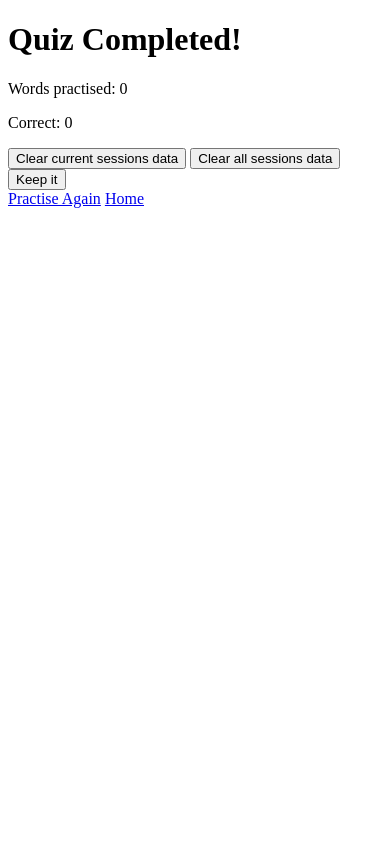
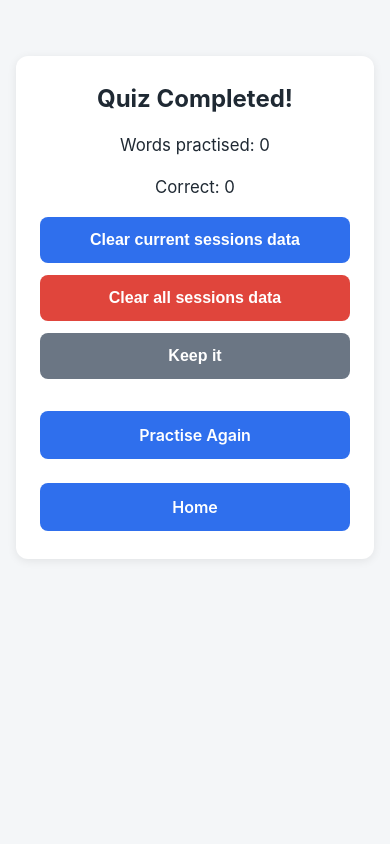
Before and after one commit to GOUTHAM9955/ielts-coach, a Flask app: page /spelling/end_quiz in a window 390 px wide. Run offline with Flask 3, Linux system fonts and the light colour scheme.

Commit message:
Add responsive CSS styling and viewport meta tags across all templates
Auto-generated by Claude Code, per Goutham's request.

Co-Authored-By: Claude Sonnet 5 <noreply@anthropic.com>

```diff
--- /dev/null
+++ b/static/style.css
@@ -0,0 +1,103 @@
+* {
+    box-sizing: border-box;
+}
+
+body {
+    margin: 0;
+    padding: 24px 16px;
+    min-height: 100vh;
+    display: flex;
+    flex-direction: column;
+    align-items: center;
+    background-color: #f4f6f8;
+    font-family: -apple-system, BlinkMacSystemFont, "Segoe UI", Roboto, Helvetica, Arial, sans-serif;
+    color: #1f2933;
+}
+
+.card {
+    width: 100%;
+    max-width: 420px;
+    background-color: #ffffff;
+    border-radius: 12px;
+    padding: 28px 24px;
+    box-shadow: 0 2px 10px rgba(0, 0, 0, 0.08);
+    text-align: center;
+    margin-top: 32px;
+}
+
+h1 {
+    font-size: 1.5rem;
+    margin-top: 0;
+    margin-bottom: 20px;
+    color: #1f2933;
+}
+
+p {
+    font-size: 1.05rem;
+    line-height: 1.5;
+}
+
+.nav-links {
+    display: flex;
+    flex-direction: column;
+    gap: 12px;
+    margin-top: 20px;
+}
+
+a.button-link,
+button {
+    display: block;
+    width: 100%;
+    padding: 14px 16px;
+    font-size: 1rem;
+    font-weight: 600;
+    border: none;
+    border-radius: 8px;
+    background-color: #2f6fed;
+    color: #ffffff;
+    text-decoration: none;
+    cursor: pointer;
+    margin-top: 12px;
+}
+
+a.button-link:active,
+button:active {
+    opacity: 0.85;
+}
+
+button[value="all"] {
+    background-color: #e0453c;
+}
+
+button[value="keep"] {
+    background-color: #6b7684;
+}
+
+input[type="text"] {
+    width: 100%;
+    padding: 14px 16px;
+    font-size: 1rem;
+    border: 1px solid #cbd2d9;
+    border-radius: 8px;
+    margin: 16px 0;
+}
+
+input[type="text"]:focus {
+    outline: none;
+    border-color: #2f6fed;
+}
+
+.correct-text {
+    color: #1a7f37;
+    font-weight: 600;
+}
+
+.wrong-text {
+    color: #d1242f;
+    font-weight: 600;
+}
+
+.word-prompt {
+    font-size: 1.2rem;
+    margin-bottom: 4px;
+}
--- a/templates/end.html
+++ b/templates/end.html
@@ -1,16 +1,19 @@
 <!doctype html>
 <html>
   <head>
+    <meta name="viewport" content="width=device-width, initial-scale=1.0">
+    <link rel="stylesheet" href="{{ url_for('static', filename='style.css') }}">
     <title>Quiz Completed</title>
   </head>
   <body>
+    <div class="card">
       <h1>Quiz Completed!</h1>
 
       <p>Words practised: {{total}}</p>
       <p>Correct: {{correct}}</p>
 
       {% if total>0 %}
-    <p>Socre: {{(correct/ total *100) | round}}%</p>
+      <p>Score: {{(correct/ total *100) | round}}%</p>
       {% endif %}
 
       <form action="/spelling/clear_choice" method="POST">
@@ -23,7 +26,10 @@
         <button type="submit" name="choice" value="keep">Keep it</button>
       </form>
 
-    <a href="/spelling">Practise Again</a>
-    <a href="/">Home</a>
+      <div class="nav-links">
+        <a class="button-link" href="/spelling">Practise Again</a>
+        <a class="button-link" href="/">Home</a>
+      </div>
+    </div>
   </body>
 </html>
```
Also changed, not shown: templates/home.html (+9 -3 lines), templates/quiz.html (+10 -6 lines), templates/result.html (+10 -4 lines), templates/spelling.html (+9 -3 lines). Lines whose indentation alone changed are shown as unchanged.
